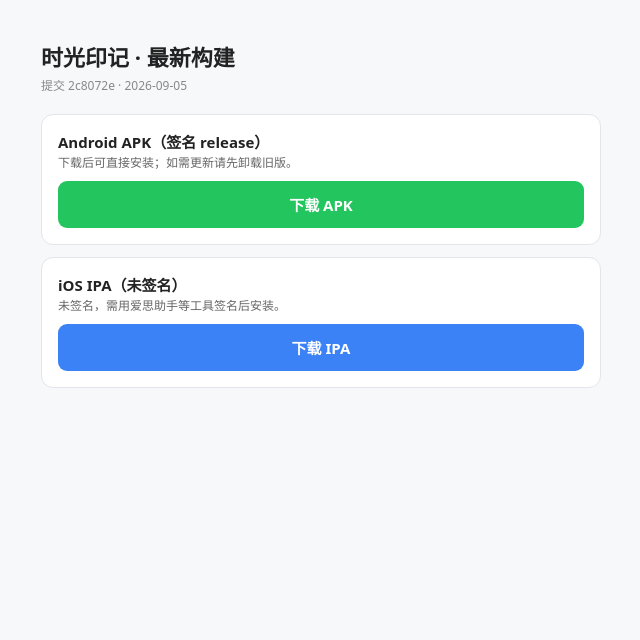
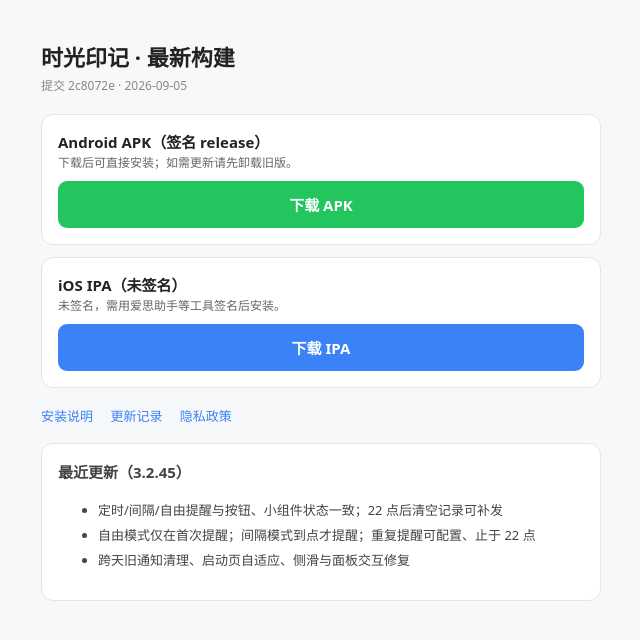
Before and after one commit to fry2026/daka-builds, a plain HTML site: page index.html in a window 1280 px wide. Shown: the whole page, without its empty margins (319-959 px from the left). Drawn offline with Linux system fonts and the light colour scheme.

Commit message:
补齐公开发布文件：README/CHANGELOG/隐私政策/图标，下载页加文档链接

```diff
--- a/index.html
+++ b/index.html
@@ -4,6 +4,7 @@
 <meta charset="utf-8">
 <meta name="viewport" content="width=device-width,initial-scale=1">
 <title>时光印记 - 构建产物</title>
+<link rel="icon" href="favicon.svg" type="image/svg+xml">
 <style>
 body{font-family:system-ui,-apple-system,sans-serif;max-width:560px;margin:40px auto;padding:0 16px;color:#222;background:#f7f8fa}
 h1{font-size:22px;margin-bottom:4px}
@@ -14,6 +15,10 @@ h1{font-size:22px;margin-bottom:4px}
 .btn-ipa{background:#3b82f6}
 .note{font-size:12px;color:#666}
 .card b{font-size:15px}
+.links{margin:18px 0;font-size:13px;color:#3b82f6}
+.links a{color:#3b82f6;text-decoration:none;margin-right:14px}
+.changelog{font-size:13px;color:#444;line-height:1.7}
+.changelog li{margin-bottom:3px}
 </style>
 </head>
 <body>
@@ -29,5 +34,18 @@ h1{font-size:22px;margin-bottom:4px}
   <div class="note">未签名，需用爱思助手等工具签名后安装。</div>
   <a class="btn btn-ipa" href="App-unsigned.ipa" download>下载 IPA</a>
 </div>
+<div class="links">
+  <a href="README.md">安装说明</a>
+  <a href="CHANGELOG.md">更新记录</a>
+  <a href="PRIVACY.md">隐私政策</a>
+</div>
+<div class="card changelog">
+  <b>最近更新（3.2.45）</b>
+  <ul>
+    <li>定时/间隔/自由提醒与按钮、小组件状态一致；22 点后清空记录可补发</li>
+    <li>自由模式仅在首次提醒；间隔模式到点才提醒；重复提醒可配置、止于 22 点</li>
+    <li>跨天旧通知清理、启动页自适应、侧滑与面板交互修复</li>
+  </ul>
+</div>
 </body>
 </html>
```
Also changed, not shown: favicon.svg (added), 3 other files.
